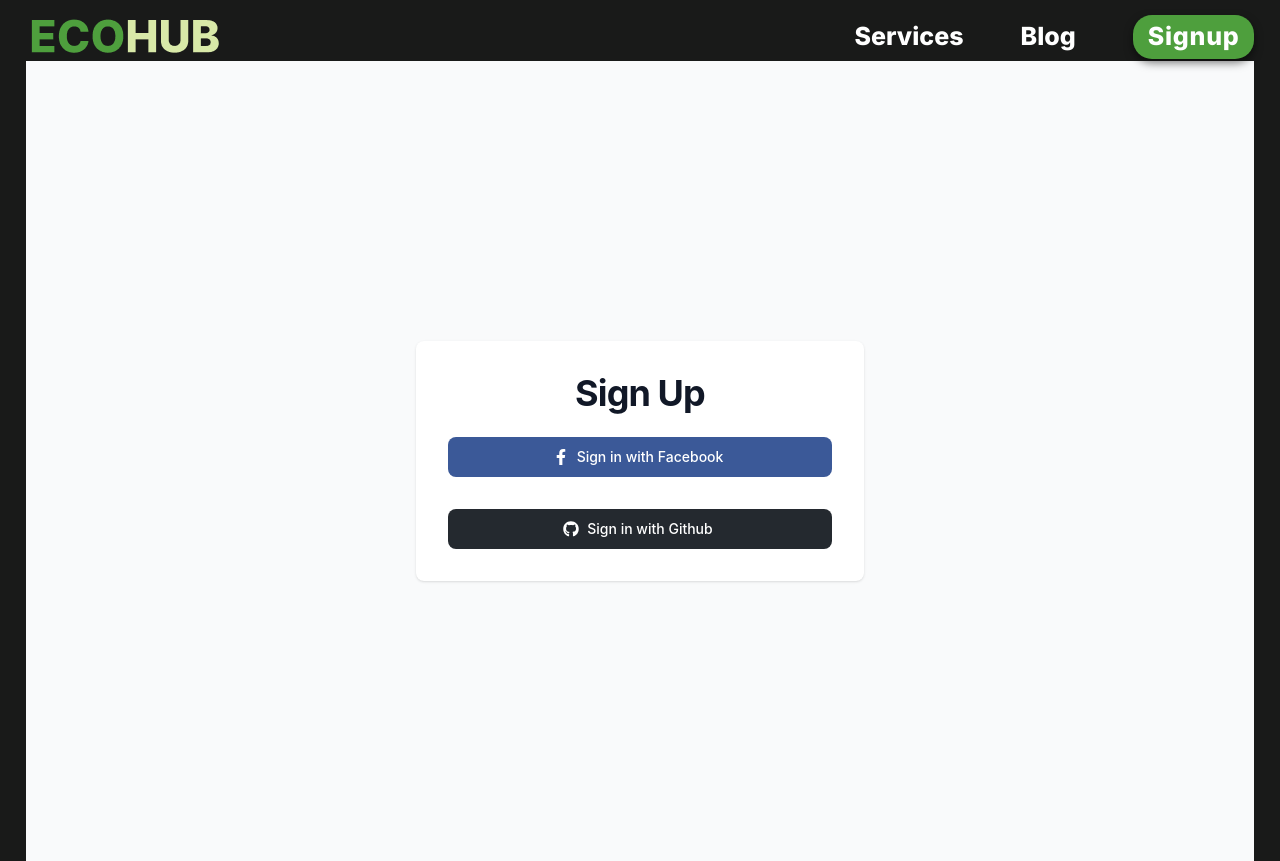
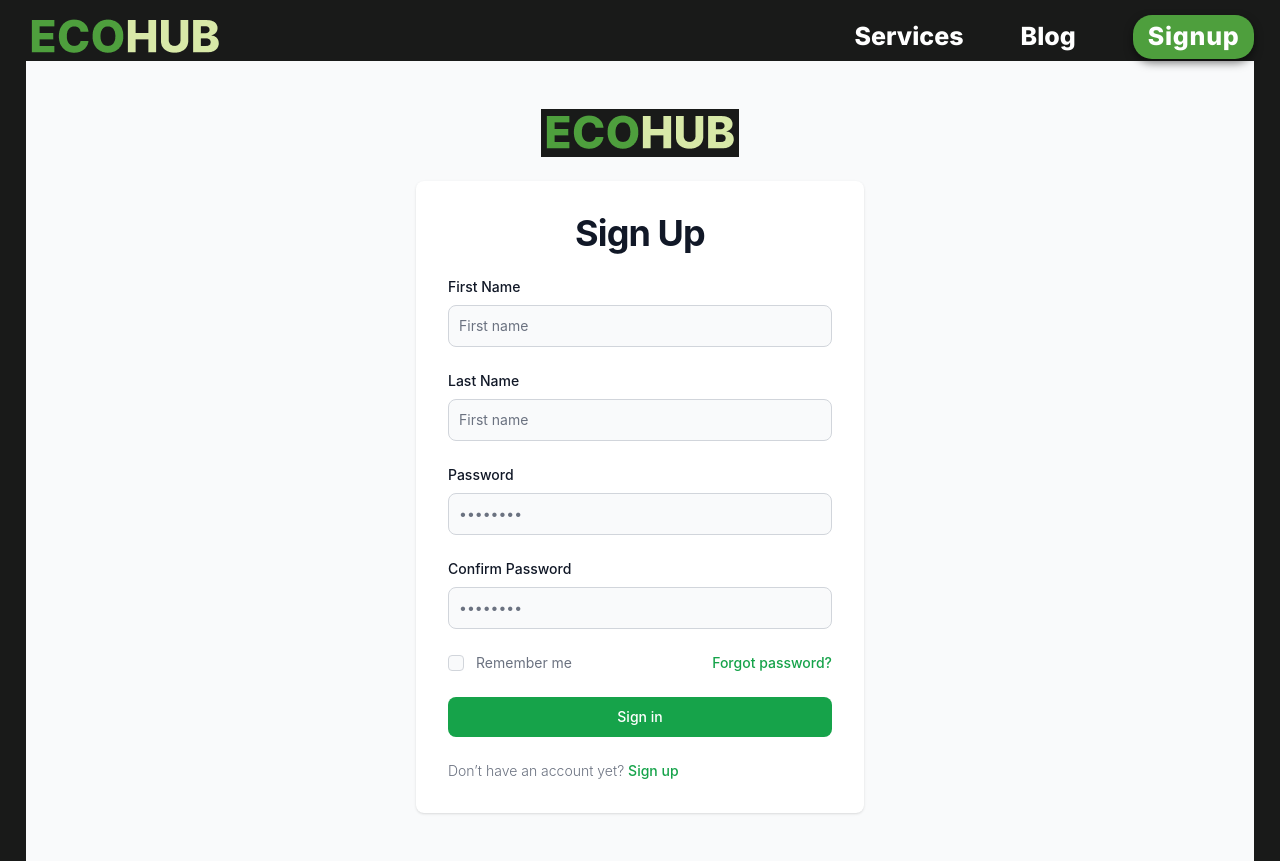
Before and after one commit to Shreyas4603/Ecohub, a React (Create React App) app: page /signup in a window 1280 px wide. Built offline with nearby package versions, Linux system fonts and the light colour scheme.

Commit message:
added og signup page

```diff
--- a/src/components/SignUp.jsx
+++ b/src/components/SignUp.jsx
@@ -1,66 +1,139 @@
-import React from "react";
-import logo from "../images/logo.PNG";
+import React from 'react'
+import logo from '../images/logo.PNG';
 function SignUp() {
   return (
     <section className="bg-gray-50 dark:bg-[#191A19]">
   <div className="flex flex-col items-center justify-center px-6 py-8 mx-auto md:h-screen lg:py-0">
+    <a
+      href="#"
+      className="flex items-center mb-6 text-2xl font-semibold text-gray-900 dark:text-white"
+    >
+      <img
+        className=""
+        src={logo}
+        alt=""
+      />
+
+    </a>
     <div className="w-full bg-white rounded-lg shadow dark:border md:mt-0 sm:max-w-md xl:p-0 dark:bg-[#232323] dark:border-primary-600">
       <div className="p-6 space-y-4 md:space-y-6 sm:p-8">
         <h1 className="flex justify-center text-6xl font-bold leading-tight tracking-tight text-gray-900 md:text-4xl dark:text-white">
           Sign Up
         </h1>
         <form className="space-y-4 md:space-y-6" action="#">
-
+          <div>
+            <label
+              htmlFor="first_name"
+              className="block mb-2 text-sm font-medium text-gray-900 dark:text-primary-700"
+            >
+              First Name
+            </label>
+            <input
+              type="text"
+              name="name"
+              id="first_name"
+              className="bg-gray-50 border border-gray-300 text-gray-900 sm:text-sm rounded-lg focus:ring-primary-600 focus:border-primary-600 block w-full p-2.5 dark:bg-[#292222] dark:border-primary-600 dark:placeholder-gray-400 dark:text-white dark:focus:ring-primary-500 dark:focus:border-primary-500"
+              placeholder="First name"
+              required=""
+            />
+          </div>
+          <div>
+            <label
+              htmlFor="first_name"
+              className="block mb-2 text-sm font-medium text-gray-900 dark:text-primary-700"
+            >
+              Last Name
+            </label>
+            <input
+              type="text"
+              name="name"
+              id="first_name"
+              className="bg-gray-50 border border-gray-300 text-gray-900 sm:text-sm rounded-lg focus:ring-primary-600 focus:border-primary-600 block w-full p-2.5 dark:bg-[#292222] dark:border-primary-600 dark:placeholder-gray-400 dark:text-white dark:focus:ring-primary-500 dark:focus:border-primary-500"
+              placeholder="First name"
+              required=""
+            />
+          </div>
+          <div>
+            <label
+              htmlFor="password"
+              className="block mb-2 text-sm font-medium text-gray-900 dark:text-primary-700"
+            >
+              Password
+            </label>
+            <input
+              type="password"
+              name="password"
+              id="password"
+              placeholder="••••••••"
+              className="bg-gray-50 border border-gray-300 text-gray-900 sm:text-sm rounded-lg focus:ring-primary-600 focus:border-primary-600 block w-full p-2.5 dark:bg-[#292222] dark:border-primary-600 dark:placeholder-gray-400 dark:text-white dark:focus:ring-primary-500 dark:focus:border-primary-500"
+              required=""
+            />
+          </div>
+          <div>
+            <label
+              htmlFor="password"
+              className="block mb-2 text-sm font-medium text-gray-900 dark:text-primary-700"
+            >
+              Confirm Password
+            </label>
+            <input
+              type="password"
+              name="password"
+              id="password"
+              placeholder="••••••••"
+              className="bg-gray-50 border border-gray-300 text-gray-900 sm:text-sm rounded-lg focus:ring-primary-600 focus:border-primary-600 block w-full p-2.5 dark:bg-[#292222] dark:border-primary-600 dark:placeholder-gray-400 dark:text-white dark:focus:ring-primary-500 dark:focus:border-primary-500"
+              required=""
+            />
+          </div>
+          <div className="flex items-center justify-between">
+            <div className="flex items-start">
+              <div className="flex items-center h-5">
+                <input
+                  id="remember"
+                  aria-describedby="remember"
+                  type="checkbox"
+                  className="w-4 h-4 border border-gray-300 rounded bg-gray-50 focus:ring-3 focus:ring-primary-300 dark:bg-[#292222] dark:border-primary-600 dark:focus:ring-primary-600 dark:ring-offset-gray-800"
+                  required=""
+                />
+              </div>
+              <div className="ml-3 text-sm">
+                <label
+                  htmlFor="remember"
+                  className="text-gray-500 dark:text-gray-300"
+                >
+                  Remember me
+                </label>
+              </div>
+            </div>
+            <a
+              href="#"
+              className="text-sm font-medium text-primary-600 hover:underline dark:text-primary-500"
+            >
+              Forgot password?
+            </a>
+          </div>
           <button
-                type="button"
-                className="w-full text-white bg-[#3b5998] hover:bg-[#3b5998]/90 focus:ring-4 focus:outline-none focus:ring-[#3b5998]/50 font-medium rounded-lg text-sm px-5 py-2.5 text-center inline-flex items-center justify-center dark:focus:ring-[#3b5998]/55 mr-2 mb-2"
+            type="submit"
+            className="w-full text-white bg-primary-600 hover:bg-primary-700 focus:ring-4 focus:outline-none focus:ring-primary-300 font-medium rounded-lg text-sm px-5 py-2.5 text-center dark:bg-primary-600 dark:hover:bg-primary-700 dark:focus:ring-primary-800"
           >
-                <svg
-                  className="w-4 h-4 mr-2 -ml-1"
-                  aria-hidden="true"
-                  focusable="false"
-                  data-prefix="fab"
-                  data-icon="facebook-f"
-                  role="img"
-                  xmlns="http://www.w3.org/2000/svg"
-                  viewBox="0 0 320 512"
+            Sign in
+          </button>
+          <p className="text-sm font-light text-gray-500 dark:text-gray-400">
+            Don’t have an account yet?{" "}
+            <a
+              href="#"
+              className="font-medium text-primary-600 hover:underline dark:text-primary-500"
             >
-                  <path
-                    fill="currentColor"
-                    d="M279.1 288l14.22-92.66h-88.91v-60.13c0-25.35 12.42-50.06 52.24-50.06h40.42V6.26S260.4 0 225.4 0c-73.22 0-121.1 44.38-121.1 124.7v70.62H22.89V288h81.39v224h100.2V288z"
-                  />
-                </svg>
-                Sign in with Facebook
-              </button>
-              <button
-                type="button"
-                className="w-full text-white bg-[#24292F] hover:bg-[#24292F]/90 focus:ring-4 focus:outline-none focus:ring-[#24292F]/50 font-medium rounded-lg text-sm px-5 py-2.5 text-center inline-flex items-center justify-center dark:focus:ring-gray-500 dark:hover:bg-[#050708]/30 mr-2 mb-2"
-              >
-                <svg
-                  className="w-4 h-4 mr-2 -ml-1"
-                  aria-hidden="true"
-                  focusable="false"
-                  data-prefix="fab"
-                  data-icon="github"
-                  role="img"
-                  xmlns="http://www.w3.org/2000/svg"
-                  viewBox="0 0 496 512"
-                >
-                  <path
-                    fill="currentColor"
-                    d="M165.9 397.4c0 2-2.3 3.6-5.2 3.6-3.3 .3-5.6-1.3-5.6-3.6 0-2 2.3-3.6 5.2-3.6 3-.3 5.6 1.3 5.6 3.6zm-31.1-4.5c-.7 2 1.3 4.3 4.3 4.9 2.6 1 5.6 0 6.2-2s-1.3-4.3-4.3-5.2c-2.6-.7-5.5 .3-6.2 2.3zm44.2-1.7c-2.9 .7-4.9 2.6-4.6 4.9 .3 2 2.9 3.3 5.9 2.6 2.9-.7 4.9-2.6 4.6-4.6-.3-1.9-3-3.2-5.9-2.9zM244.8 8C106.1 8 0 113.3 0 252c0 110.9 69.8 205.8 169.5 239.2 12.8 2.3 17.3-5.6 17.3-12.1 0-6.2-.3-40.4-.3-61.4 0 0-70 15-84.7-29.8 0 0-11.4-29.1-27.8-36.6 0 0-22.9-15.7 1.6-15.4 0 0 24.9 2 38.6 25.8 21.9 38.6 58.6 27.5 72.9 20.9 2.3-16 8.8-27.1 16-33.7-55.9-6.2-112.3-14.3-112.3-110.5 0-27.5 7.6-41.3 23.6-58.9-2.6-6.5-11.1-33.3 2.6-67.9 20.9-6.5 69 27 69 27 20-5.6 41.5-8.5 62.8-8.5s42.8 2.9 62.8 8.5c0 0 48.1-33.6 69-27 13.7 34.7 5.2 61.4 2.6 67.9 16 17.7 25.8 31.5 25.8 58.9 0 96.5-58.9 104.2-114.8 110.5 9.2 7.9 17 22.9 17 46.4 0 33.7-.3 75.4-.3 83.6 0 6.5 4.6 14.4 17.3 12.1C428.2 457.8 496 362.9 496 252 496 113.3 383.5 8 244.8 8zM97.2 352.9c-1.3 1-1 3.3 .7 5.2 1.6 1.6 3.9 2.3 5.2 1 1.3-1 1-3.3-.7-5.2-1.6-1.6-3.9-2.3-5.2-1zm-10.8-8.1c-.7 1.3 .3 2.9 2.3 3.9 1.6 1 3.6 .7 4.3-.7 .7-1.3-.3-2.9-2.3-3.9-2-.6-3.6-.3-4.3 .7zm32.4 35.6c-1.6 1.3-1 4.3 1.3 6.2 2.3 2.3 5.2 2.6 6.5 1 1.3-1.3 .7-4.3-1.3-6.2-2.2-2.3-5.2-2.6-6.5-1zm-11.4-14.7c-1.6 1-1.6 3.6 0 5.9 1.6 2.3 4.3 3.3 5.6 2.3 1.6-1.3 1.6-3.9 0-6.2-1.4-2.3-4-3.3-5.6-2z"
-                  />
-                </svg>
-                Sign in with Github
-              </button>
-
-
+              Sign up
+            </a>
+          </p>
         </form>
       </div>
     </div>
   </div>
 </section>
-  );
+
+  )
 }
 
-export default SignUp;
+export default SignUp
```
Lines whose indentation alone changed are shown as unchanged.
